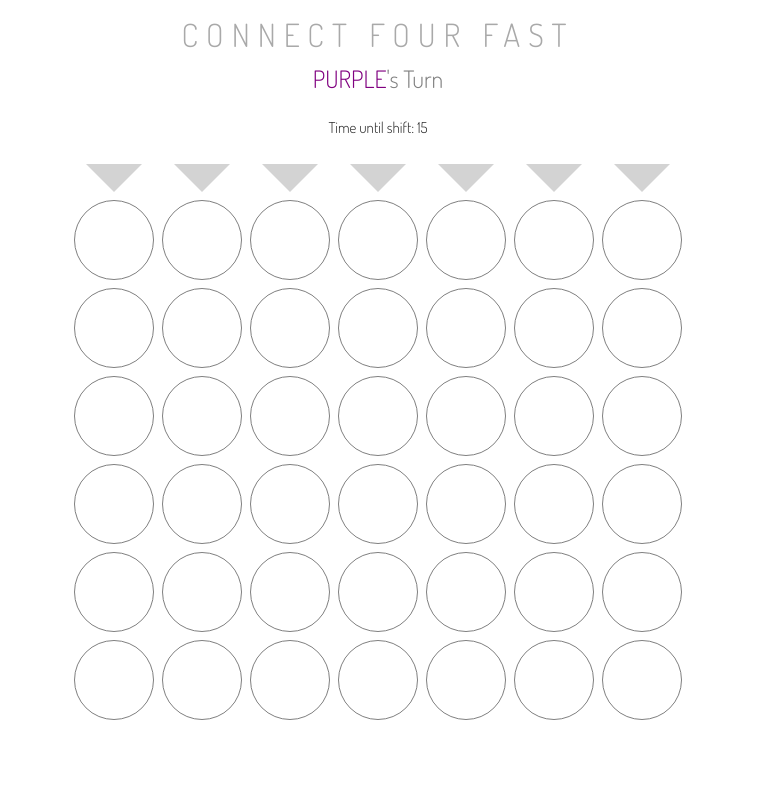
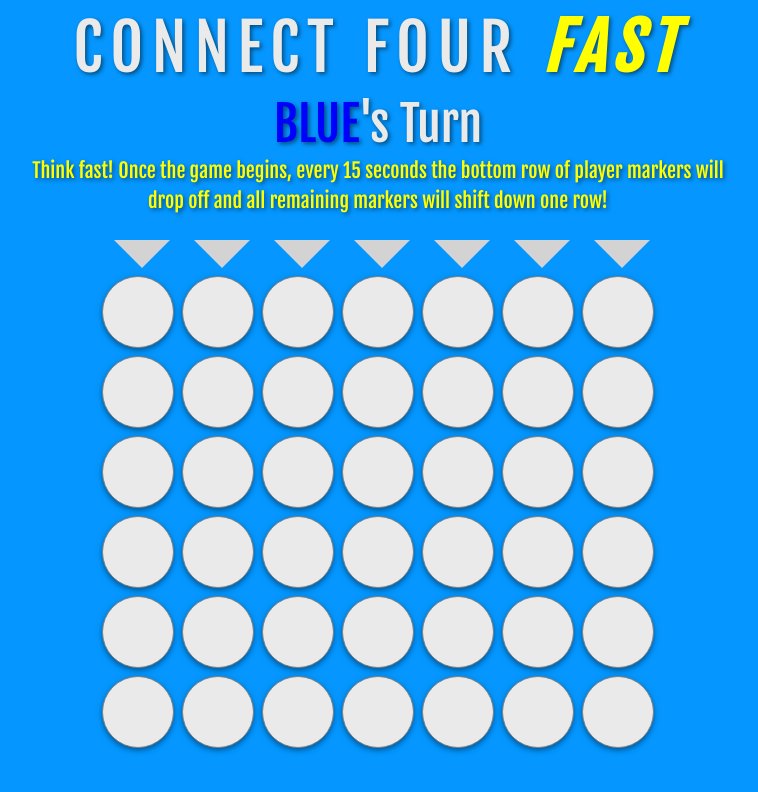
Before and after one commit to nsaltamachia/ConnectFourFast, a website: page index.html in a window 1280 px wide. Shown: the whole page, without its empty margins (262-1020 px from the left). Drawn offline with nearby package versions, Linux system fonts and the light colour scheme.

Commit message:
style game

```diff
--- a/index.html
+++ b/index.html
@@ -5,17 +5,18 @@
     <meta name="viewport" content="width=device-width, initial-scale=1.0">
     <title>Document</title>
     <link rel="preconnect" href="https://fonts.googleapis.com">
-    <link rel="preconnect" href="https://fonts.gstatic.com" crossorigin>
-    <link href="https://fonts.googleapis.com/css2?family=Dosis:wght@300&display=swap" rel="stylesheet">
+<link rel="preconnect" href="https://fonts.gstatic.com" crossorigin>
+<link href="https://fonts.googleapis.com/css2?family=Fjalla+One&display=swap" rel="stylesheet">
     <link rel="stylesheet" href="https://cdnjs.cloudflare.com/ajax/libs/materialize/1.0.0/css/materialize.min.css">
     <link rel="stylesheet" href="style.css">
     <script defer src="main.js"></script>
 </head>
 <body>
-    <header>CONNECT FOUR FAST</header>
-    <h1>PURPLE's Turn</h1>
+    <header>CONNECT FOUR <span id="fast">FAST</span></header>
+    <h1>BLUE's Turn</h1>
     <!-- Add a timer display element -->
-    <div id="timer">Time until shift: <span id="countdown">15</span></div>
+    <div id="gameMessage">Think fast! Once the game begins, every 15 seconds the bottom row of player markers will drop off and all remaining markers will shift down one row!</div>
+    <div id="timer" style="display: none;">Time until marker shift: <span id="countdown">15</span></div>
 
     <section id="markers">
         <div></div>
@@ -27,53 +28,53 @@
         <div></div>
     </section>
     <section id="board">
-        <div id="c0r5"></div>
-        <div id="c1r5"></div>
-        <div id="c2r5"></div>
-        <div id="c3r5"></div>
-        <div id="c4r5"></div>
-        <div id="c5r5"></div>
-        <div id="c6r5"></div>
+        <div class="z-depth-2" id="c0r5"></div>
+        <div class="z-depth-2" id="c1r5"></div>
+        <div class="z-depth-2" id="c2r5"></div>
+        <div class="z-depth-2" id="c3r5"></div>
+        <div class="z-depth-2" id="c4r5"></div>
+        <div class="z-depth-2" id="c5r5"></div>
+        <div class="z-depth-2" id="c6r5"></div>
 
-        <div id="c0r4"></div>
-        <div id="c1r4"></div>
-        <div id="c2r4"></div>
-        <div id="c3r4"></div>
-        <div id="c4r4"></div>
-        <div id="c5r4"></div>
-        <div id="c6r4"></div>
+        <div class="z-depth-2" id="c0r4"></div>
+        <div class="z-depth-2" id="c1r4"></div>
+        <div class="z-depth-2" id="c2r4"></div>
+        <div class="z-depth-2" id="c3r4"></div>
+        <div class="z-depth-2" id="c4r4"></div>
+        <div class="z-depth-2" id="c5r4"></div>
+        <div class="z-depth-2" id="c6r4"></div>
 
-        <div id="c0r3"></div>
-        <div id="c1r3"></div>
-        <div id="c2r3"></div>
-        <div id="c3r3"></div>
-        <div id="c4r3"></div>
-        <div id="c5r3"></div>
-        <div id="c6r3"></div>
+        <div class="z-depth-2" id="c0r3"></div>
+        <div class="z-depth-2" id="c1r3"></div>
+        <div class="z-depth-2" id="c2r3"></div>
+        <div class="z-depth-2" id="c3r3"></div>
+        <div class="z-depth-2" id="c4r3"></div>
+        <div class="z-depth-2" id="c5r3"></div>
+        <div class="z-depth-2" id="c6r3"></div>
 
-        <div id="c0r2"></div>
-        <div id="c1r2"></div>
-        <div id="c2r2"></div>
-        <div id="c3r2"></div>
-        <div id="c4r2"></div>
-        <div id="c5r2"></div>
-        <div id="c6r2"></div>
+        <div class="z-depth-2" id="c0r2"></div>
+        <div class="z-depth-2" id="c1r2"></div>
+        <div class="z-depth-2" id="c2r2"></div>
+        <div class="z-depth-2" id="c3r2"></div>
+        <div class="z-depth-2" id="c4r2"></div>
+        <div class="z-depth-2" id="c5r2"></div>
+        <div class="z-depth-2" id="c6r2"></div>
 
-        <div id="c0r1"></div>
-        <div id="c1r1"></div>
-        <div id="c2r1"></div>
-        <div id="c3r1"></div>
-        <div id="c4r1"></div>
-        <div id="c5r1"></div>
-        <div id="c6r1"></div>
+        <div class="z-depth-2" id="c0r1"></div>
+        <div class="z-depth-2" id="c1r1"></div>
+        <div class="z-depth-2" id="c2r1"></div>
+        <div class="z-depth-2" id="c3r1"></div>
+        <div class="z-depth-2" id="c4r1"></div>
+        <div class="z-depth-2" id="c5r1"></div>
+        <div class="z-depth-2" id="c6r1"></div>
 
-        <div id="c0r0"></div>
-        <div id="c1r0"></div>
-        <div id="c2r0"></div>
-        <div id="c3r0"></div>
-        <div id="c4r0"></div>
-        <div id="c5r0"></div>
-        <div id="c6r0"></div>
+        <div class="z-depth-2" id="c0r0"></div>
+        <div class="z-depth-2" id="c1r0"></div>
+        <div class="z-depth-2" id="c2r0"></div>
+        <div class="z-depth-2" id="c3r0"></div>
+        <div class="z-depth-2" id="c4r0"></div>
+        <div class="z-depth-2" id="c5r0"></div>
+        <div class="z-depth-2" id="c6r0"></div>
 
     </section>
     <button>PLAY AGAIN</button>
--- a/main.js
+++ b/main.js
@@ -1,8 +1,8 @@
 /*----- constants -----*/
 const COLORS = {
-    '1': 'purple',
-    '-1': 'orange',
-    '0': 'white'
+    '1': 'blue',
+    '-1': 'red',
+    '0': 'rgb(234, 234, 234)'
 };
 
 /*----- state variables -----*/
@@ -164,7 +164,9 @@ function renderControls() {
 function startTimer() {
   if (!gameStarted) {
     timerInterval = setInterval(updateTimer, 1000); // Update timer every second
-    gameStarted = true;
+        gameStarted = true;
+        document.getElementById('gameMessage').style.display = 'none'; // Hide game message
+        document.getElementById('timer').style.display = 'block'; // Show timer
   }
 }
 
--- a/style.css
+++ b/style.css
@@ -1,39 +1,65 @@
 * {
     box-sizing: border-box;
-
 }
 
 body {
     /*  viewport units: vh (viewport height (use a number for percentage of)), vw (viewport width), vmin (works on the smaller between vh and vw) */
     height: 100vh;
     margin: 0;
-    font-family: 'Dosis', sans-serif;
+    font-family: 'Fjalla One', sans-serif;
     display: flex;
     flex-direction: column;
-    justify-content: center;
+    justify-content: space-between;
     align-items: center;
+    background-color: rgb(5, 151, 255)
+}
+
+#gameMessage {
+    height: 10vh;
+    width: 90vmin;
+    text-align: center;
+    font-size: 2.5vh;
+    color: yellow;
+    text-shadow: 2px 2px 4px rgba(0, 0, 0, 0.5);
 }
 
 header {
+    font-size: 8vmin;
+    color: rgb(234, 234, 234);
+    letter-spacing: 1vmin;
+    margin-bottom: -5vmin;
+    text-shadow: 2px 2px 4px rgba(0, 0, 0, 0.5);
+}
+
+#fast {
+    font-style: italic;
+    font-weight: 700;
+    color: yellow;
+}
+
+#timer {
+    height: 10vh;
     font-size: 4vmin;
-    color: darkgrey;
-    letter-spacing: 1vmin;
-    margin-bottom: -35px;
-    margin-top: 15px;
+    color: rgb(234, 234, 234)
 }
-.timer {
-    margin-top: -10px;
+
+#countdown {
+    color: yellow;
+    font-size: 3vminpx;
 }
 
 h1 {
-    color: grey;
-    font-size: 3vmin;
-    display: inline-block;
+    color: rgb(234, 234, 234);
+    font-size: 6vmin;
+    margin-bottom: 5px;
+    text-shadow: 2px 2px 4px rgba(0, 0, 0, 0.5);
 }
+
+
 
 #markers {
     display: grid;
-    grid-template-columns: repeat(7, 10vmin);
+    grid-template-columns: repeat(7, 9vmin);
     gap: 1vmin;
     margin-top: 1.5vmin;
 }
@@ -44,6 +70,7 @@ h1 {
     border-style: solid;
     border-color: lightgray transparent transparent;
     transform: scale(.7);
+    cursor: pointer;
 }
 
 #markers > div:hover {
@@ -54,8 +81,8 @@ h1 {
 
 #board {
     display: grid;
-    grid-template-columns: repeat(7, 10vmin);
-    grid-template-rows: repeat(6, 10vmin);
+    grid-template-columns: repeat(7, 9vmin);
+    grid-template-rows: repeat(6, 9vmin);
     gap: 1vmin;
     margin-top: -4vmin;
 }
```
